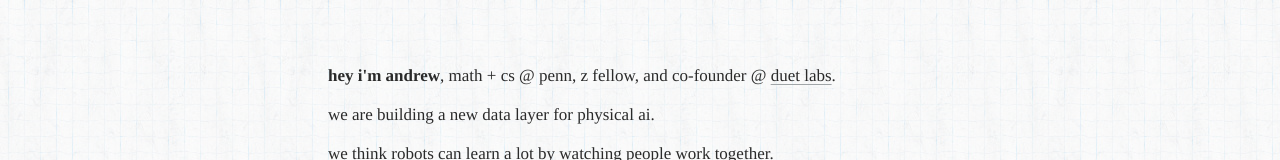
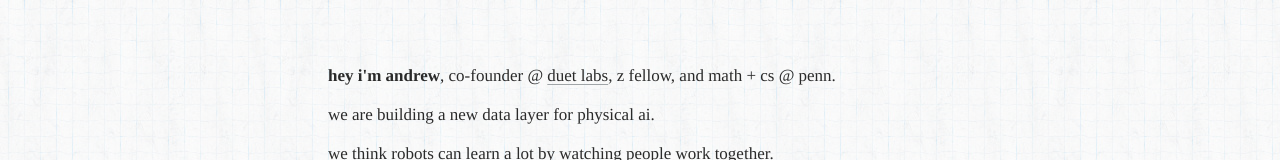
Before and after one commit to andrewheejay/personal-website, a Next.js app: page / in a window 1280 px wide. Shown: the top 160 px of the page. Built offline with nearby package versions, Linux system fonts and the light colour scheme.

Commit message:
Reorder the intro: duet labs, z fellow, then penn

```diff
--- a/src/app/page.tsx
+++ b/src/app/page.tsx
@@ -49,12 +49,11 @@ export default function Home() {
           site or on duetlabs.co; nothing is borrowed from their bios. */}
       <section className="space-y-flow max-w-measure">
         <p>
-          <strong>hey i&apos;m andrew</strong>, math + cs @ penn, z fellow, and
-          co-founder @{" "}
+          <strong>hey i&apos;m andrew</strong>, co-founder @{" "}
           <a href="https://duetlabs.co" target="_blank" rel="noopener noreferrer">
             duet labs
           </a>
-          .
+          , z fellow, and math + cs @ penn.
         </p>
         <p>we are building a new data layer for physical ai.</p>
         <p>
```
